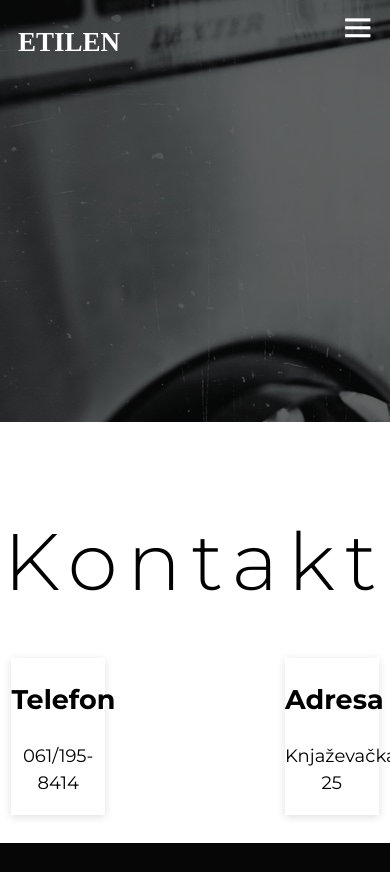
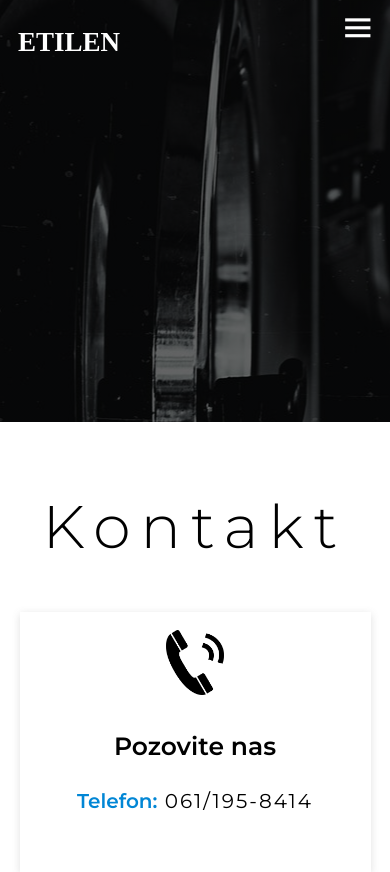
Before and after one commit to Uros998/dry-cleaning, a React (Create React App) app: page /contact in a window 390 px wide. Shown: the top 872 px of the page. Built offline with nearby package versions, Linux system fonts and the light colour scheme; a web font is replaced by a local one.

Commit message:
Contact page responsive

```diff
--- a/src/pages/contactpage/contactpage.jsx
+++ b/src/pages/contactpage/contactpage.jsx
@@ -2,6 +2,8 @@ import React, {useEffect} from "react";
 import "./contactpage.styles.scss";
 import Header from "../../component/header/header.component";
 import Footer from "../../component/footer/footer.component";
+import CallImg from "../../assets/call-icon.png";
+import LocationImg from "../../assets/location-icon.png";
 
 
 const Contactpage = () => {
@@ -23,19 +25,29 @@ const Contactpage = () => {
                     </div>
                     <div className="contact-cards">
                         <div className="contact-card">
-                            <div className="contact-card-title">
-                                <h2>Telefon</h2>
+                            <div className="contact-card-icon">
+                                <img src={CallImg} alt=""/>
                             </div>
-                            <div className="contact-card-body">
-                                <p>061/195-8414</p>
+                            <div className="card-title-body">
+                                <div className="contact-card-title">
+                                    <h2>Pozovite nas</h2>
+                                </div>
+                                <div className="contact-card-body">
+                                    <p><span>Telefon:</span> 061/195-8414</p>
+                                </div>
                             </div>
                         </div>
                         <div className="contact-card">
-                            <div className="contact-card-title">
-                                <h2>Adresa</h2>
+                            <div className="contact-card-icon">
+                                <img src={LocationImg} alt=""/>
                             </div>
-                            <div className="contact-card-body">
-                                <p>Knjaževačka 25</p>
+                            <div className="card-title-body">
+                                <div className="contact-card-title">
+                                    <h2>Lokacija</h2>
+                                </div>
+                                <div className="contact-card-body">
+                                    <p><span>Adresa:</span> Knjaževačka 25</p>
+                                </div>
                             </div>
                         </div>
                     </div>
--- a/src/pages/contactpage/contactpage.styles.scss
+++ b/src/pages/contactpage/contactpage.styles.scss
@@ -23,7 +23,7 @@
 
     .contact-cards {
       width: 80%;
-      margin: 1em auto;
+      margin: 5em auto;
       display: flex;
       justify-content: center;
 
@@ -33,17 +33,160 @@
         text-align: center;
         box-shadow: rgba(99, 99, 99, 0.2) 0 2px 8px 0;
 
-        .contact-card-title {
-          h2 {
 
+        .contact-card-icon {
+          text-align: center;
+          width: 35%;
+          margin: -50px auto;
+          padding: 1em;
+
+          img {
+            width: 40%;
+            animation: auto;
+            transition: 1s;
+          }
+
+          img:hover {
+            width: 45%;
+            animation: auto;
+            transition: 1s;
           }
         }
-        .contact-card-body {
-          p {
 
+        .card-title-body {
+          width: 100%;
+          height: 100%;
+          padding: 2em 0;
+
+          .contact-card-title {
+            h2 {
+              font-size: 25px;
+              font-weight: 600;
+            }
+          }
+
+          .contact-card-body {
+            p {
+              font-size: 20px;
+              letter-spacing: 2px;
+              font-weight: 400;
+
+              span {
+                color: #0186d5;
+                font-weight: 600;
+                letter-spacing: 0;
+              }
+
+            }
           }
         }
       }
     }
   }
 }
+
+@media screen and (max-width: 1600px) {
+  .contactpage {
+    .contact-info {
+      .contact-cards {
+        width: 90%;
+
+        .contact-card {
+          width: 50%;
+          margin: 1em;
+        }
+      }
+    }
+  }
+}
+
+@media screen and (max-width: 900px) {
+  .contactpage {
+
+
+    .contact-info {
+
+      .contact-cards {
+        width: 90%;
+
+        .contact-card {
+          width: 50%;
+          margin: 1em;
+
+          .contact-card-icon {
+            width: 45%;
+            margin: -45px auto;
+          }
+        }
+      }
+    }
+  }
+}
+
+@media screen and (max-width: 750px) {
+  .contactpage {
+    .contact-img {
+      background-position: center;
+   }
+
+    .contact-info {
+      .contact-title {
+        h2 {
+          font-size: 60px;
+
+        }
+      }
+
+      .contact-cards {
+        width: 90%;
+        margin: 5em auto;
+        display: block;
+
+        .contact-card {
+          width: 100%;
+          margin: 5em auto;
+
+
+          .contact-card-icon {
+            text-align: center;
+            width: 40%;
+            margin: -50px auto;
+            padding: 1em;
+
+            img {
+              width: 40%;
+              animation: auto;
+              transition: 1s;
+            }
+
+            img:hover {
+              width: 45%;
+              animation: auto;
+              transition: 1s;
+            }
+          }
+        }
+      }
+    }
+  }
+}
+
+@media screen and (max-width: 450px) {
+  .contactpage {
+    .contact-info {
+      .contact-cards {
+        .contact-card {
+          .contact-card-icon {
+            img {
+              width: 55%;
+            }
+
+            img:hover {
+              width: 60%;
+            }
+          }
+        }
+      }
+    }
+  }
+}
```
